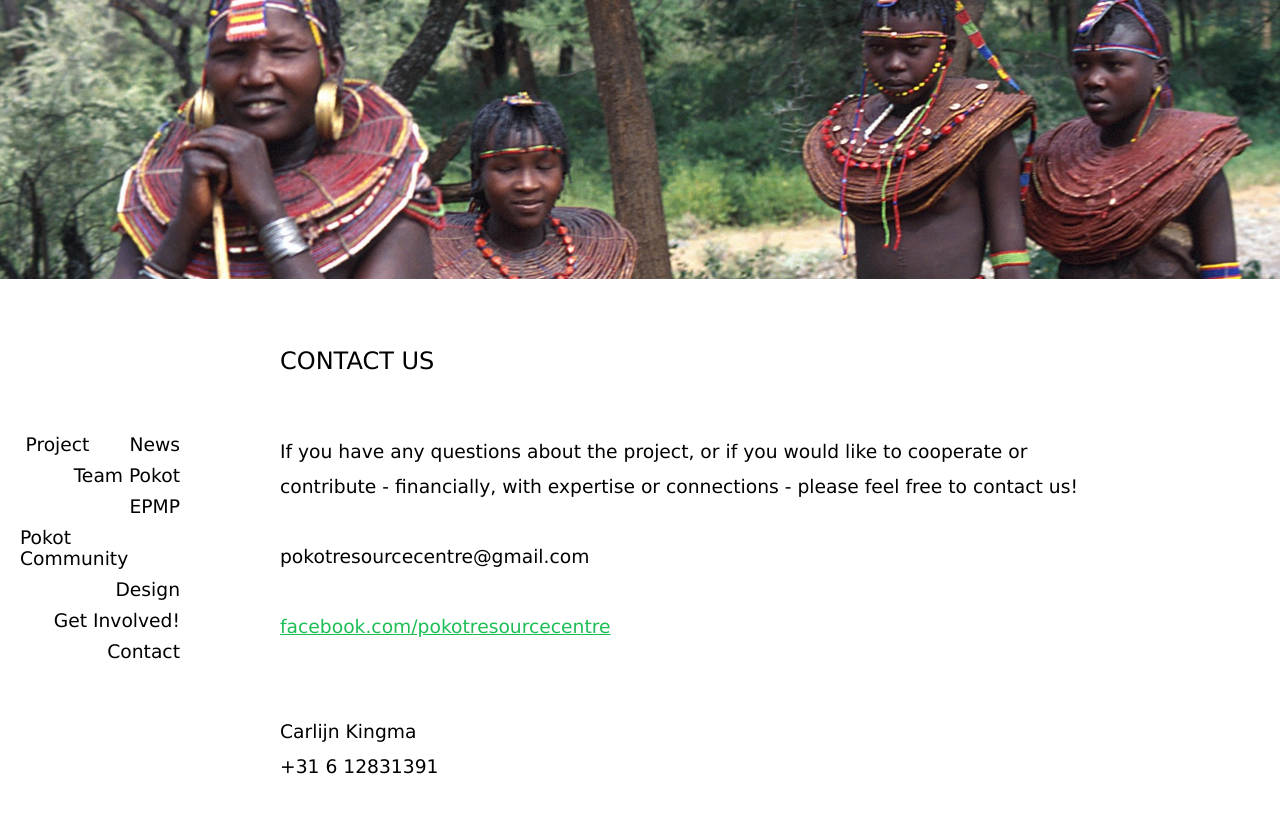
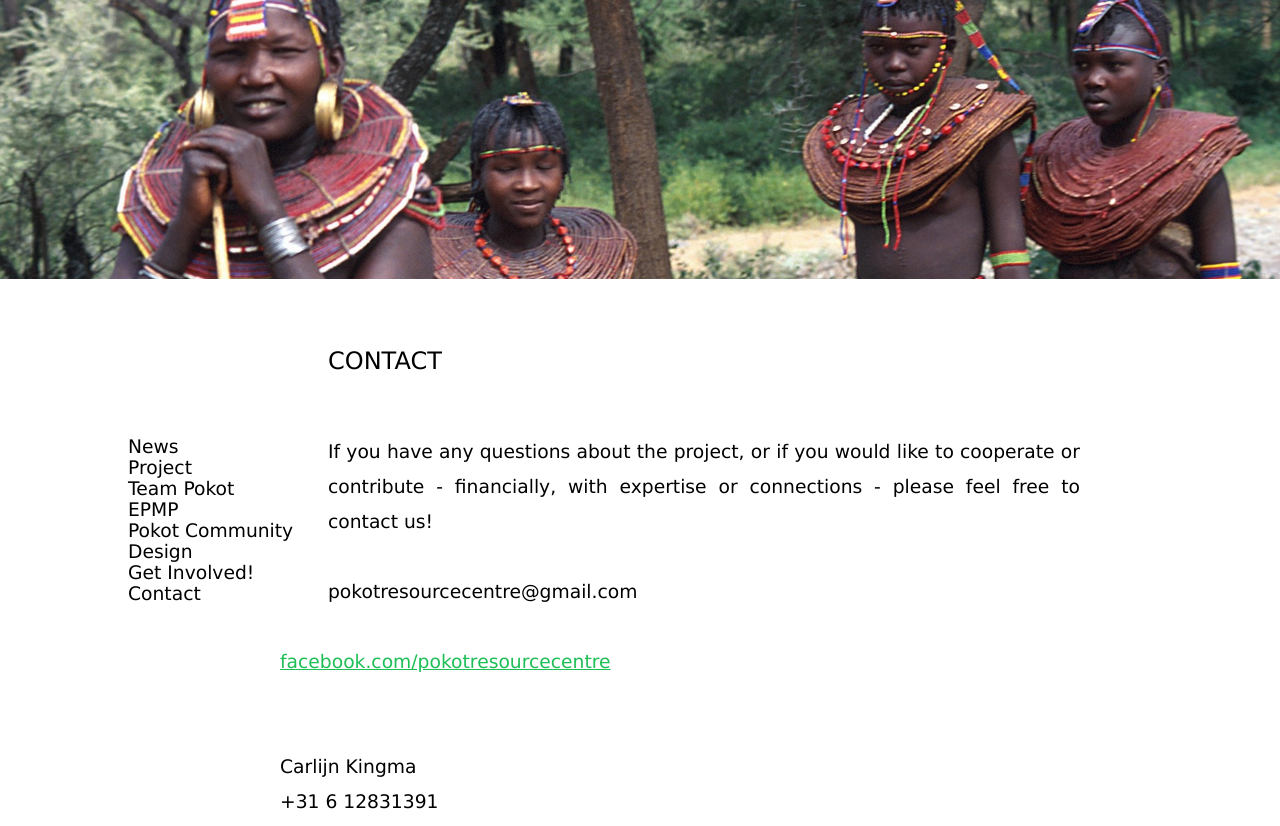
Before and after one commit to StefanieTseggai/pokot-resource-centre, a plain HTML site: page Contact.html in a window 1280 px wide. Shown: the part 121-947 px from the top of the page. Drawn offline with nearby package versions, Linux system fonts and the light colour scheme.

Commit message:
Fixes some missing tags

```diff
--- a/Contact.html
+++ b/Contact.html
@@ -35,6 +35,8 @@
         <img id="imgmiddle" src='images/PRC_005.jpg' alt='Pokot' />
     </div>
 
+    <div id="textcol">
+
     <div id="index">
             <br>
             <br>
@@ -68,7 +70,7 @@
 
         <div id="text">
             <br>
-            <h2>CONTACT US</h2>
+            <h2>CONTACT</h2>
 
             <h3><br>
 If you have any questions about the project, or if you would like to cooperate or contribute - financially, with expertise or connections - please feel free to contact us!
```
Also changed, not shown: TeamPokot.html (+2 -0 lines).
